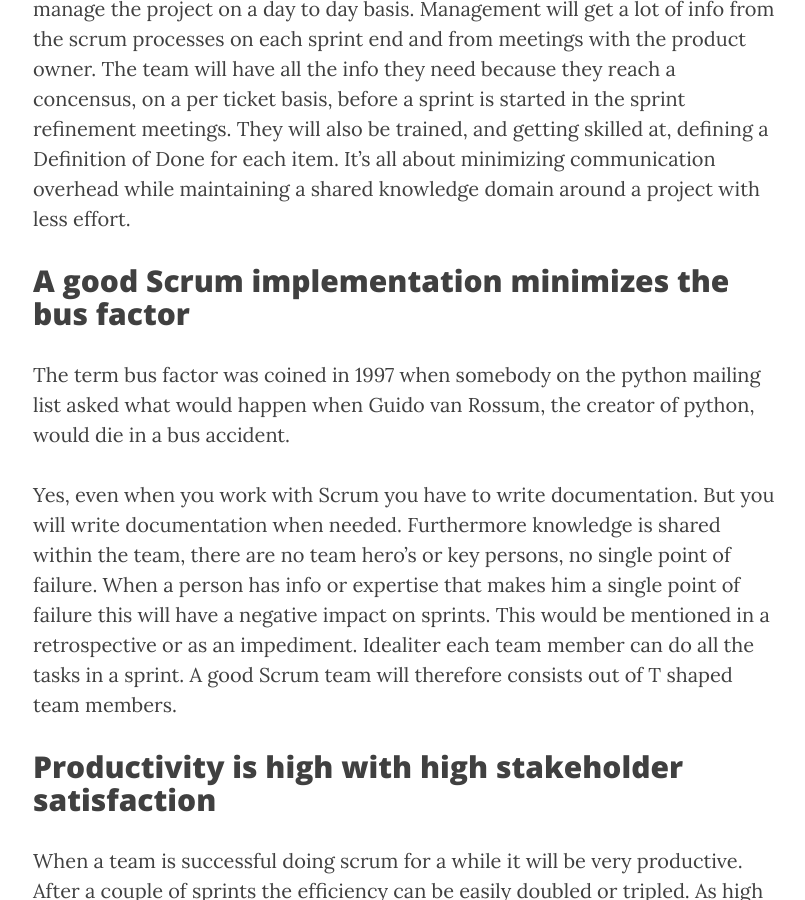
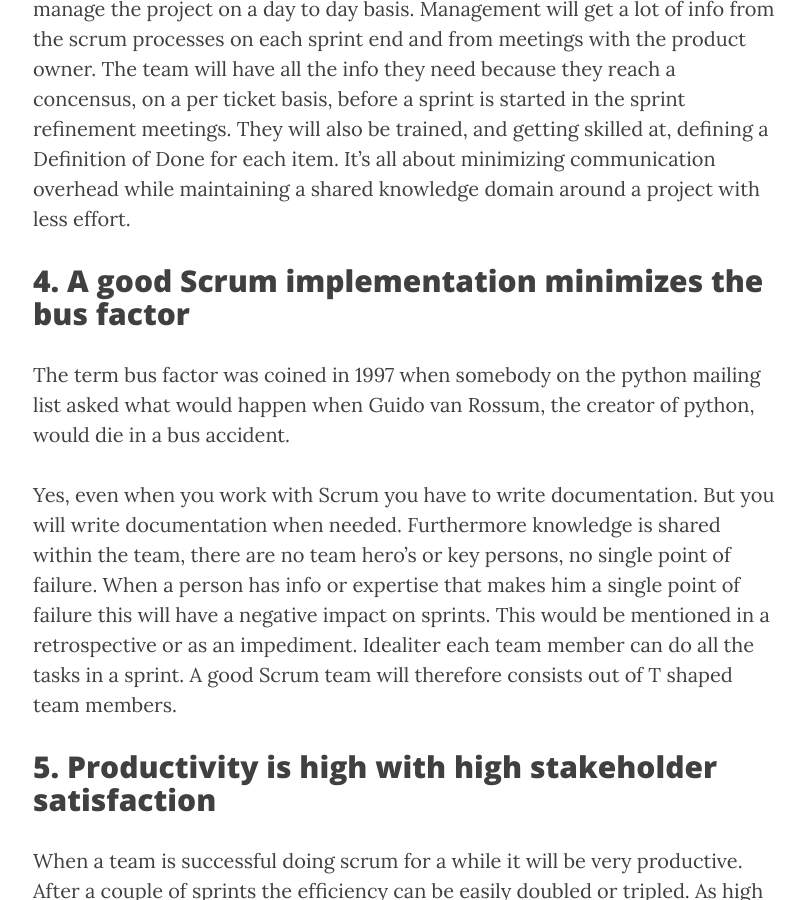
Before and after one commit to acidjunk/acidjunk.github.io, a Jekyll site: the page built from _posts/2016-05-17-5-advantages-of-working-agile.md, in a window 1280 px wide and 900 px high, scrolled down 3331 px. Shown: the whole window, without its empty margins (232-1037 px from the left). Built offline with Jekyll 4.4.1, drawn with Linux system fonts in a browser that asks for light colours; nearby versions of some CDN libraries; comment, search, counter and statistics services are not loaded; some of the changed text lies outside the part shown.

Commit message:
Minor update

```diff
--- a/_posts/2016-05-17-5-advantages-of-working-agile.md
+++ b/_posts/2016-05-17-5-advantages-of-working-agile.md
@@ -46,10 +46,10 @@ Sprint Retrospective
 
 As you may have noticed, there is no such thing as a detailed project planning, that dictates what should be done on a calendar. A, very global, roadmap could exist. Only sprints are planned, by the team that does the work. This has quite an impact on a more traditional way of work were project managers are used to manage the project on a day to day basis. Management will get a lot of info from the scrum processes on each sprint end and from meetings with the product owner. The team will have all the info they need because they reach a concensus, on a per ticket basis, before a sprint is started in the sprint refinement meetings. They will also be trained, and getting skilled at, defining a Definition of Done for each item. It's all about minimizing communication overhead while maintaining a shared knowledge domain around a project with less effort.
 
-## A good Scrum implementation minimizes the bus factor
+## 4. A good Scrum implementation minimizes the bus factor
 The term bus factor was coined in 1997 when somebody on the python mailing list asked what would happen when Guido van Rossum, the creator of python, would die in a bus accident.
 
 Yes, even when you work with Scrum you have to write documentation. But you will write documentation when needed. Furthermore knowledge is shared within the team, there are no team hero's or key persons, no single point of failure. When a person has info or expertise that makes him a single point of failure this will have a negative impact on sprints. This would be mentioned in a retrospective or as an impediment. Idealiter each team member can do all the tasks in a sprint. A good Scrum team will therefore consists out of T shaped team members.
 
-## Productivity is high with high stakeholder satisfaction
+## 5. Productivity is high with high stakeholder satisfaction
 When a team is successful doing scrum for a while it will be very productive. After a couple of sprints the efficiency can be easily doubled or tripled. As high prio changes are easily applied in the proccess the customer or stakeholders will often see their requested change in the next release; trust me, this will ensure paid bills :)
```
Also changed, not shown: other parts of _posts/2016-05-17-5-advantages-of-working-agile.md (+3 -3 lines).
